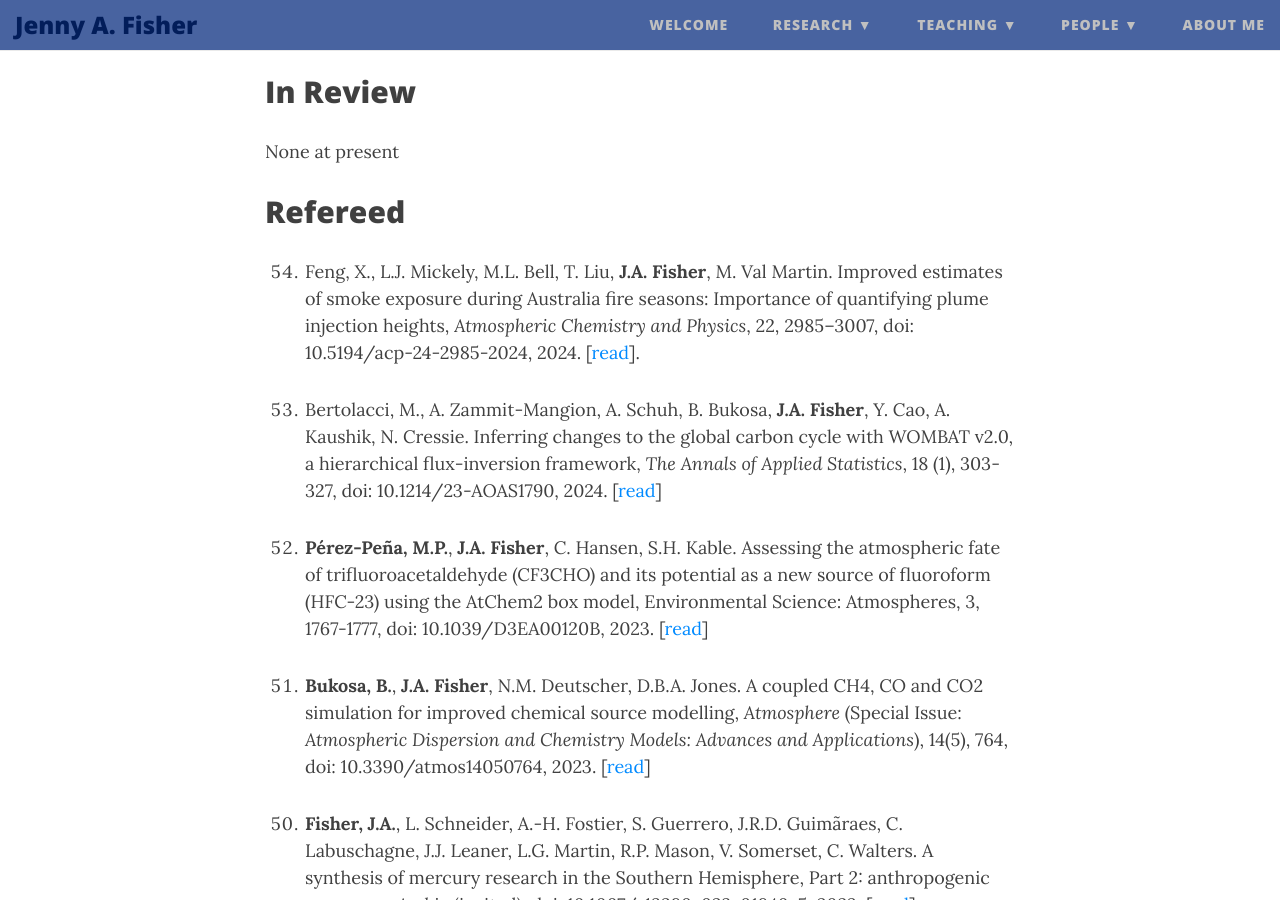
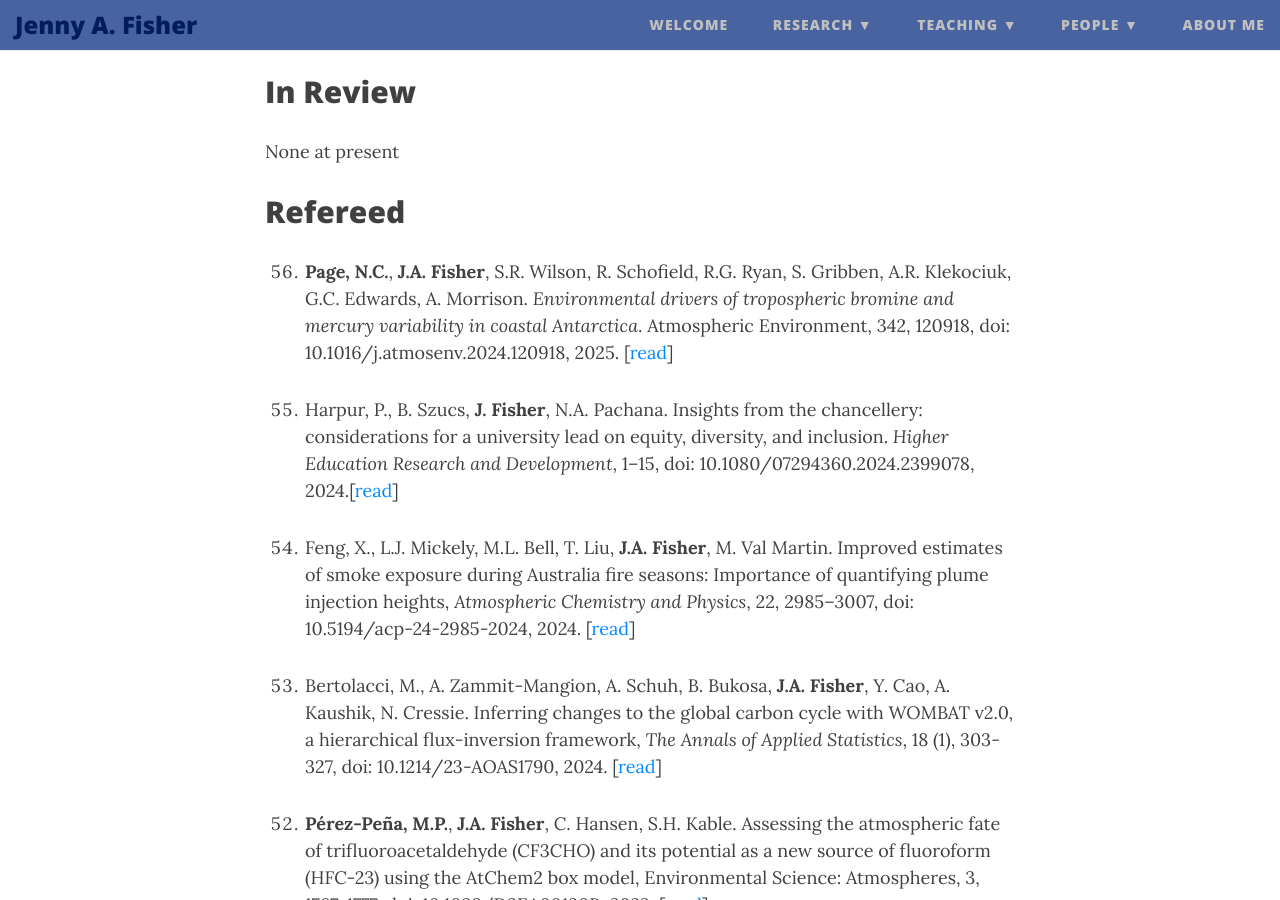
Before and after one commit to jennyfisher/jennyfisher.github.io, a Jekyll site: the page built from publications.md, in a window 1280 px wide and 900 px high, scrolled down 306 px. Built offline with Jekyll 4.4.1, drawn with Linux system fonts in a browser that asks for light colours; nearby versions of some CDN libraries.

Commit message:
Update publications.md

```diff
--- a/publications.md
+++ b/publications.md
@@ -14,7 +14,11 @@ None at present
 
 ## Refereed
 
-1.	Feng, X., L.J. Mickely, M.L. Bell, T. Liu, **J.A. Fisher**, M. Val Martin. Improved estimates of smoke exposure during Australia fire seasons: Importance of quantifying plume injection heights, *Atmospheric Chemistry and Physics*, 22, 2985–3007, doi: 10.5194/acp-24-2985-2024, 2024. [[read](https://acp.copernicus.org/articles/24/2985/2024/)].
+1.	**Page, N.C.**, **J.A. Fisher**, S.R. Wilson, R. Schofield, R.G. Ryan, S. Gribben, A.R. Klekociuk, G.C. Edwards, A. Morrison. *Environmental drivers of tropospheric bromine and mercury variability in coastal Antarctica*. Atmospheric Environment, 342, 120918, doi: 10.1016/j.atmosenv.2024.120918, 2025. [[read](https://doi.org/10.1016/j.atmosenv.2024.120918)]
+
+2.	Harpur, P., B. Szucs, **J. Fisher**, N.A. Pachana. Insights from the chancellery: considerations for a university lead on equity, diversity, and inclusion. *Higher Education Research and Development*, 1–15, doi: 10.1080/07294360.2024.2399078, 2024.[[read](https://www.tandfonline.com/doi/full/10.1080/07294360.2024.2399078)]
+
+1.	Feng, X., L.J. Mickely, M.L. Bell, T. Liu, **J.A. Fisher**, M. Val Martin. Improved estimates of smoke exposure during Australia fire seasons: Importance of quantifying plume injection heights, *Atmospheric Chemistry and Physics*, 22, 2985–3007, doi: 10.5194/acp-24-2985-2024, 2024. [[read](https://acp.copernicus.org/articles/24/2985/2024/)]
 
 2. Bertolacci, M., A. Zammit-Mangion, A. Schuh, B. Bukosa, **J.A. Fisher**, Y. Cao, A. Kaushik, N. Cressie. Inferring changes to the global carbon cycle with WOMBAT v2.0, a hierarchical flux-inversion framework, *The Annals of Applied Statistics*, 18 (1), 303-327, doi: 10.1214/23-AOAS1790, 2024. [[read](https://projecteuclid.org/journals/annals-of-applied-statistics/volume-18/issue-1/Inferring-changes-to-the-global-carbon-cycle-with-WOMBAT-v20/10.1214/23-AOAS1790.short)]
 
```
